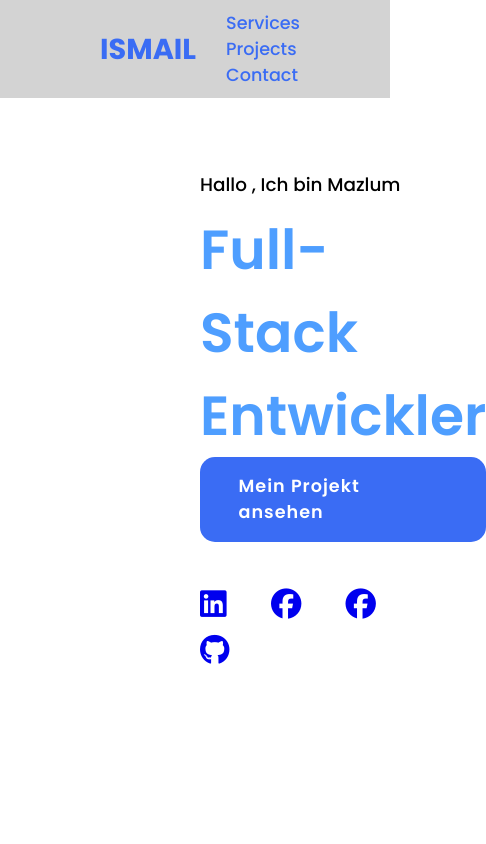
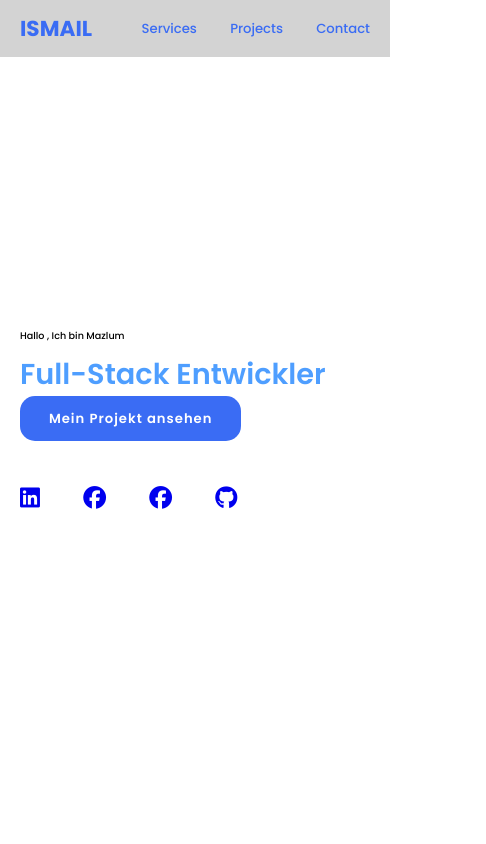
Before and after one commit to mazlum50/portfolio, a plain HTML site: page index.html in a window 390 px wide. Shown: the top 844 px of the page, 486 px wide, since content can reach past the window. Drawn offline with Linux system fonts and the light colour scheme.

Commit message:
css responsive design

```diff
--- a/style.css
+++ b/style.css
@@ -199,3 +199,46 @@
     font-size: 2em;
     padding: 0 12px 0 0;
 }
+@media (max-width:1023px){
+    header{
+        padding: 12px 20px;
+    }
+
+    .navigation a{
+        padding-left: 10px;
+    }
+
+    .title{
+        font-size: 1.8em;
+    }
+
+    section{
+        padding: 80px 20px;
+    }
+
+    .main h2{
+        font-size: 1em;
+    }
+    .content{
+        flex-direction: column;
+        align-items: center;
+    }
+
+}
+
+@media (max-width:641px){
+    body{
+        font-size: 12px;
+    }
+
+    .main h2{
+        font-size: 0.8em;
+    }
+}
+
+@media (max-width:300px){
+    body{
+        font-size: 10px;
+
+    }
+}
```
